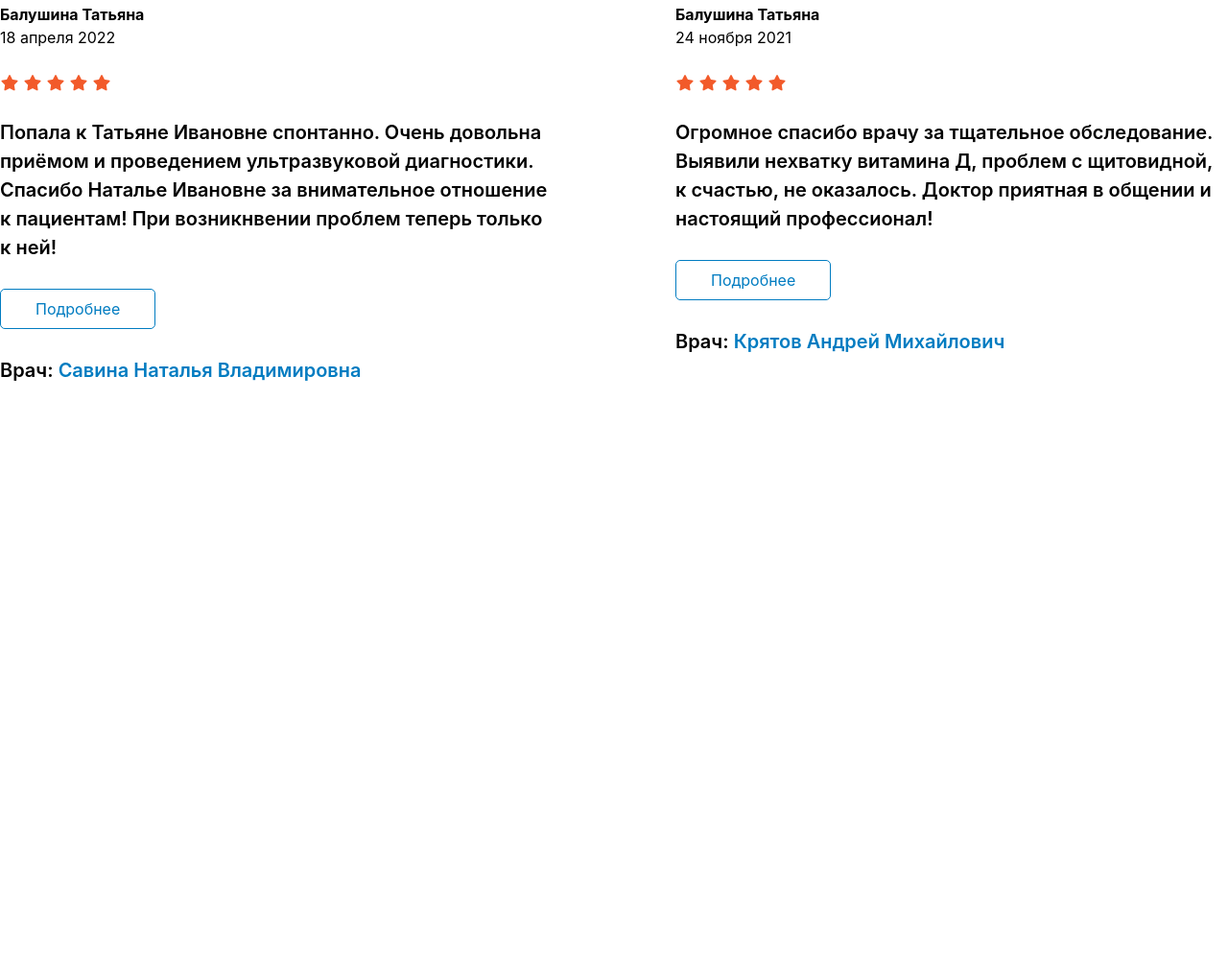
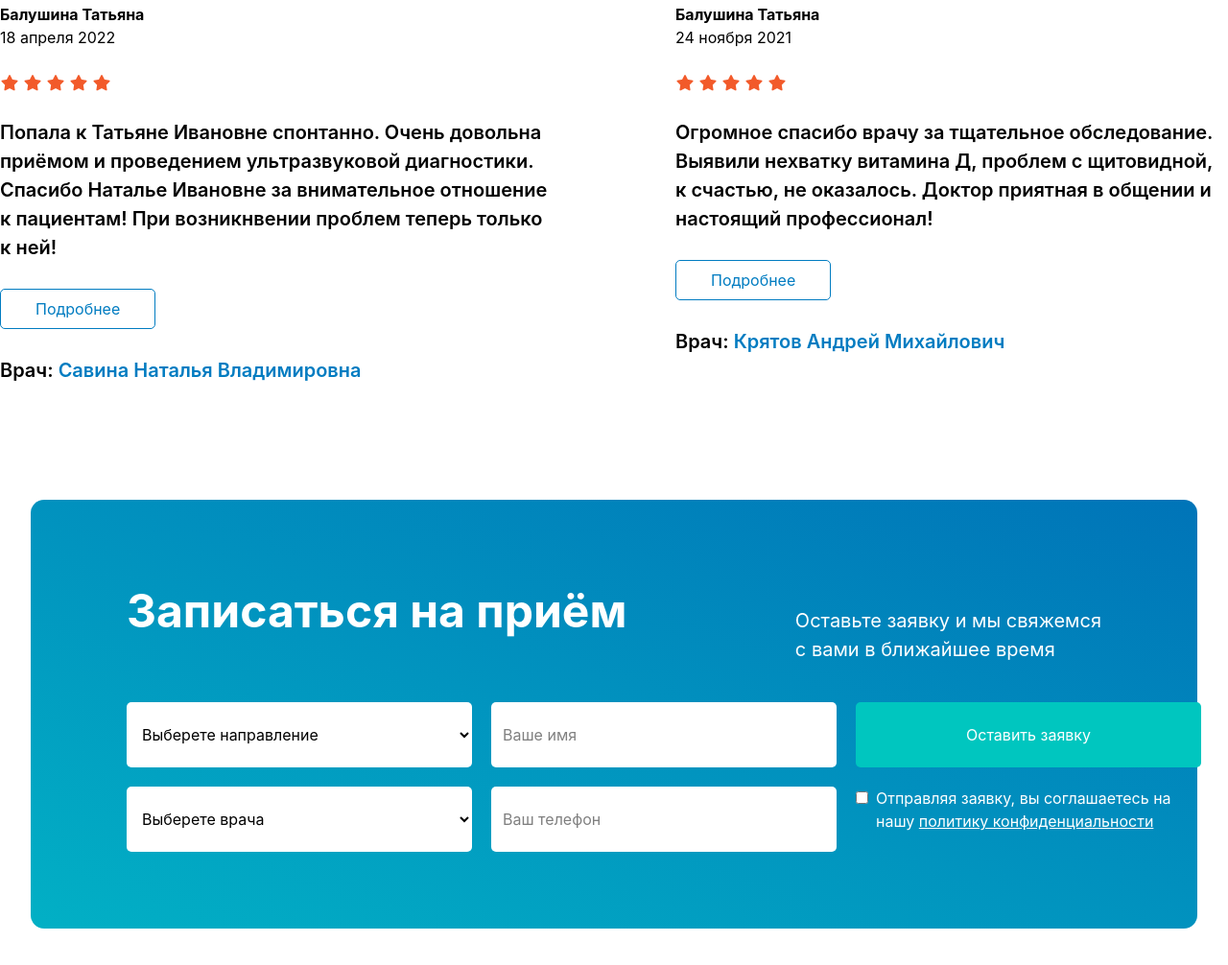
Before and after one commit to hakimovasharifa10-boop/Project4, a website: page src/page4/index.html in a window 1280 px wide. Shown: the part 3377-4383 px from the top of the page at 96% size. Before the commit the page ends 3898 px from the top, so only its background shows below. Drawn offline with nearby package versions, Linux system fonts and the light colour scheme; files that its build step writes are made by us from their sources.

Commit message:
add fivth-section page4

```diff
--- a/src/page4/index.html
+++ b/src/page4/index.html
@@ -139,13 +139,25 @@
         </div>
 
         <div class="bg-[#F0F6F9] w-full rounded-[14px] lg:py-12 p-5 lg:px-15">
-           <p class="text-[25px] lg:text-[32px] font-bold">Все, что вы должны знать о косметологии: секреты красоты и здоровья</p>
-            <p class="text-[#141414] py-4 lg:text-[18px]">Косметология – это наука и искусство, которое изучает и улучшает красоту и здоровье кожи, волос и ногтей. Современная косметология предлагает широкий спектр процедур и продуктов, которые помогают нам выглядеть и чувствовать себя лучше. В этой статье мы погрузимся в мир косметологии и рассмотрим основные аспекты этой науки.</p>
+            <p class="text-[25px] lg:text-[32px] font-bold">Все, что вы должны знать о косметологии: секреты красоты и
+                здоровья</p>
+            <p class="text-[#141414] py-4 lg:text-[18px]">Косметология – это наука и искусство, которое изучает и
+                улучшает красоту и здоровье кожи, волос и ногтей. Современная косметология предлагает широкий спектр
+                процедур и продуктов, которые помогают нам выглядеть и чувствовать себя лучше. В этой статье мы
+                погрузимся в мир косметологии и рассмотрим основные аспекты этой науки.</p>
             <div>
-            <p class="text-[20px] font-bold text-[#00578A] my-5">1.Роль косметолога в поддержании красоты и здоровья</p>
-            <p class="lg:text-[18px] text-[#141414]">Косметолог – это специалист, который помогает нам достичь желаемого внешнего вида и поддерживать здоровье нашей кожи и волос. Он или она проводит диагностику, консультирует по уходу за кожей и рекомендует процедуры и продукты, которые помогут решить определенные проблемы.</p>
+                <p class="text-[20px] font-bold text-[#00578A] my-5">1.Роль косметолога в поддержании красоты и здоровья
+                </p>
+                <p class="lg:text-[18px] text-[#141414]">Косметолог – это специалист, который помогает нам достичь
+                    желаемого внешнего вида и поддерживать здоровье нашей кожи и волос. Он или она проводит диагностику,
+                    консультирует по уходу за кожей и рекомендует процедуры и продукты, которые помогут решить
+                    определенные проблемы.</p>
             </div>
-           <p class="text-[#141414] lg:text-[18px] py-8 border-y border-solid border-[#C6C6C6] my-8">Пример текста с цитатой пример текста с цитатой пример текста с цитатой пример текста с цитатой пример текста с цитатой. Пример текста с цитатой пример текста с цитатой пример текста с цитатой пример текста с цитатой пример текста с цитатой. Пример текста с цитатой пример текста с цитатой пример текста с цитатой пример текста с цитатой пример текста с цитатой. </p>
+            <p class="text-[#141414] lg:text-[18px] py-8 border-y border-solid border-[#C6C6C6] my-8">Пример текста с
+                цитатой пример текста с цитатой пример текста с цитатой пример текста с цитатой пример текста с цитатой.
+                Пример текста с цитатой пример текста с цитатой пример текста с цитатой пример текста с цитатой пример
+                текста с цитатой. Пример текста с цитатой пример текста с цитатой пример текста с цитатой пример текста
+                с цитатой пример текста с цитатой. </p>
             <div class="flex justify-between items-center p-6 rounded-[14px] bg-[#E3EFF5] w-full">
                 <p class="text-[20px] font-bold">Пример реализации аккордеона для сео текста</p>
                 <p class="text-[30px] text-[#4F4F4F]">+</p>
@@ -157,7 +169,10 @@
                     <p class="text-[30px] text-[#4F4F4F]">-</p>
 
                 </div>
-               <p class="lg:text-[18px] pt-5 text-[#141414]">Выбор правильных косметических продуктов является ключевым аспектом косметологии. Необходимо учитывать тип кожи, его особенности и проблемы, которые требуют решения. Косметолог может помочь вам определиться с выбором наиболее подходящих продуктов, которые удовлетворят вашим потребностям.</p>
+                <p class="lg:text-[18px] pt-5 text-[#141414]">Выбор правильных косметических продуктов является ключевым
+                    аспектом косметологии. Необходимо учитывать тип кожи, его особенности и проблемы, которые требуют
+                    решения. Косметолог может помочь вам определиться с выбором наиболее подходящих продуктов, которые
+                    удовлетворят вашим потребностям.</p>
             </div>
 
 
@@ -185,27 +200,27 @@
                 <img src="./img.png/photo.png" alt="">
                 <p class="text-[#017CC1] text-[22px] font-bold py-3">Крятов Андрей</p>
                 <p class="lg:text-[18px]">Главный врач, уролог, андролог</p>
-            <button class="font-bold bg-[#00578A] rounded-[5px] w-full py-2.5 text-white mt-5" >Записаться</button>
+                <button class="font-bold bg-[#00578A] rounded-[5px] w-full py-2.5 text-white mt-5">Записаться</button>
             </div>
             <div class="lg:min-w-[22%] min-w-[80%]">
                 <img src="./img.png/photo (1).png" alt="">
                 <p class="text-[#017CC1] text-[22px] font-bold py-3">Савина Наталья</p>
                 <p class="lg:text-[18px]">Врач-невролог</p>
-            <button class="font-bold bg-[#00578A] rounded-[5px] w-full py-2.5 text-white mt-5" >Записаться</button>
+                <button class="font-bold bg-[#00578A] rounded-[5px] w-full py-2.5 text-white mt-5">Записаться</button>
             </div>
 
             <div class="lg:min-w-[22%] min-w-[80%]">
                 <img src="./img.png/photo (2).png" alt="">
                 <p class="text-[#017CC1] text-[22px] font-bold py-3">Зотова Гюзяль</p>
                 <p class="lg:text-[18px]">Врач-терапевт</p>
-            <button class="font-bold bg-[#00578A] rounded-[5px] w-full py-2.5 text-white mt-5" >Записаться</button>
+                <button class="font-bold bg-[#00578A] rounded-[5px] w-full py-2.5 text-white mt-5">Записаться</button>
             </div>
 
             <div class="lg:min-w-[22%] min-w-[80%]">
                 <img src="./img.png/photo (3).png" alt="">
                 <p class="text-[#017CC1] text-[22px] font-bold py-3">Николаeва Оксана</p>
                 <p class="lg:text-[18px]">Врач-терапевт</p>
-            <button class="font-bold bg-[#00578A] rounded-[5px] w-full py-2.5 text-white mt-5" >Записаться</button>
+                <button class="font-bold bg-[#00578A] rounded-[5px] w-full py-2.5 text-white mt-5">Записаться</button>
             </div>
 
         </div>
@@ -236,10 +251,14 @@
                     <i class="fa-solid fa-star"></i>
                     <i class="fa-solid fa-star"></i>
                 </div>
-        <p class="lg:text-[20px] font-semibold">Попала к Татьяне Ивановне спонтанно. Очень довольна приёмом и проведением ультразвуковой диагностики. Спасибо Наталье Ивановне за внимательное отношение к пациентам! При возникнвении проблем теперь только к ней!</p>
-            <button class="text-[#017CC1] border border-solid border-[#017CC1] px-9 py-2 rounded-[5px] my-7">Подробнее</button>
+                <p class="lg:text-[20px] font-semibold">Попала к Татьяне Ивановне спонтанно. Очень довольна приёмом и
+                    проведением ультразвуковой диагностики. Спасибо Наталье Ивановне за внимательное отношение к
+                    пациентам! При возникнвении проблем теперь только к ней!</p>
+                <button
+                    class="text-[#017CC1] border border-solid border-[#017CC1] px-9 py-2 rounded-[5px] my-7">Подробнее</button>
 
-         <p class="text-[20px] font-semibold"> Врач: <span class="text-[#017CC1]">Савина Наталья Владимировна</span></p>
+                <p class="text-[20px] font-semibold"> Врач: <span class="text-[#017CC1]">Савина Наталья
+                        Владимировна</span></p>
             </div>
 
             <div class="lg:block hidden lg:w-[45%]">
@@ -254,10 +273,44 @@
                     <i class="fa-solid fa-star"></i>
                     <i class="fa-solid fa-star"></i>
                 </div>
-        <p class="lg:text-[20px] font-semibold">Огромное спасибо врачу за тщательное обследование. Выявили нехватку витамина Д, проблем с щитовидной, к счастью, не оказалось. Доктор приятная в общении и настоящий профессионал!</p>
-            <button class="text-[#017CC1] border border-solid border-[#017CC1] px-9 py-2 rounded-[5px] my-7">Подробнее</button>
+                <p class="lg:text-[20px] font-semibold">Огромное спасибо врачу за тщательное обследование. Выявили
+                    нехватку витамина Д, проблем с щитовидной, к счастью, не оказалось. Доктор приятная в общении и
+                    настоящий профессионал!</p>
+                <button
+                    class="text-[#017CC1] border border-solid border-[#017CC1] px-9 py-2 rounded-[5px] my-7">Подробнее</button>
 
-         <p class="text-[20px] font-semibold"> Врач: <span class="text-[#017CC1]">Крятов Андрей Михайлович</span></p>
+                <p class="text-[20px] font-semibold"> Врач: <span class="text-[#017CC1]">Крятов Андрей Михайлович</span>
+                </p>
+            </div>
+        </div>
+    </section>
+
+    <section
+        class="section-5 lg:w-[95%] my-30 text-white rounded-[14px] p-5 lg:py-20 lg:px-25 mx-4  lg:mx-auto bg-linear-[200deg,#0074B8,#02B0C5]">
+        <div class="flex lg:flex-row flex-col gap-5  max-w-350 m-auto justify-between items-baseline">
+            <h2 class="text-[35px] lg:text-[48px] font-bold ">Записаться на приём</h2>
+            <p class="lg:text-[20px]">Оставьте заявку и мы свяжемся <br> с вами в ближайшее время</p>
+        </div>
+        <div class="flex justify-between lg:flex-row flex-col gap-5  mt-10 max-w-350 m-auto">
+            <div class="flex flex-col gap-5">
+                <select class="lg:w-90 w-full  text-black rounded-[5px] h-17 bg-white p-3">
+                    <option>Выберете направление</option>
+                </select>
+                <select class="lg:w-90 w-full text-black rounded-[5px] h-17 bg-white p-3">
+                    <option>Выберете врача</option>
+                </select>
+            </div>
+                <div class="flex flex-col gap-5">
+                <input type="text" class="lg:w-90 w-full  text-black rounded-[5px] h-17 bg-white p-3" placeholder="Ваше имя">
+                    <input type="tel" class="lg:w-90 w-full  text-black rounded-[5px] h-17 bg-white p-3" placeholder="Ваш телефон">
+
+            </div>
+            <div class="flex flex-col gap-5">
+                <button class="bg-[#00C6BF] lg:w-90 w-full rounded-[5px] h-17">Оставить заявку</button>
+                <div class="flex items-baseline gap-2 lg:w-90">
+                    <input type="checkbox">
+              <p>Отправляя заявку, вы соглашаетесь на нашу <span class="underline ">политику конфиденциальности</span></p>
+                </div>
             </div>
         </div>
     </section>
```
Lines whose indentation alone changed are shown as unchanged.
